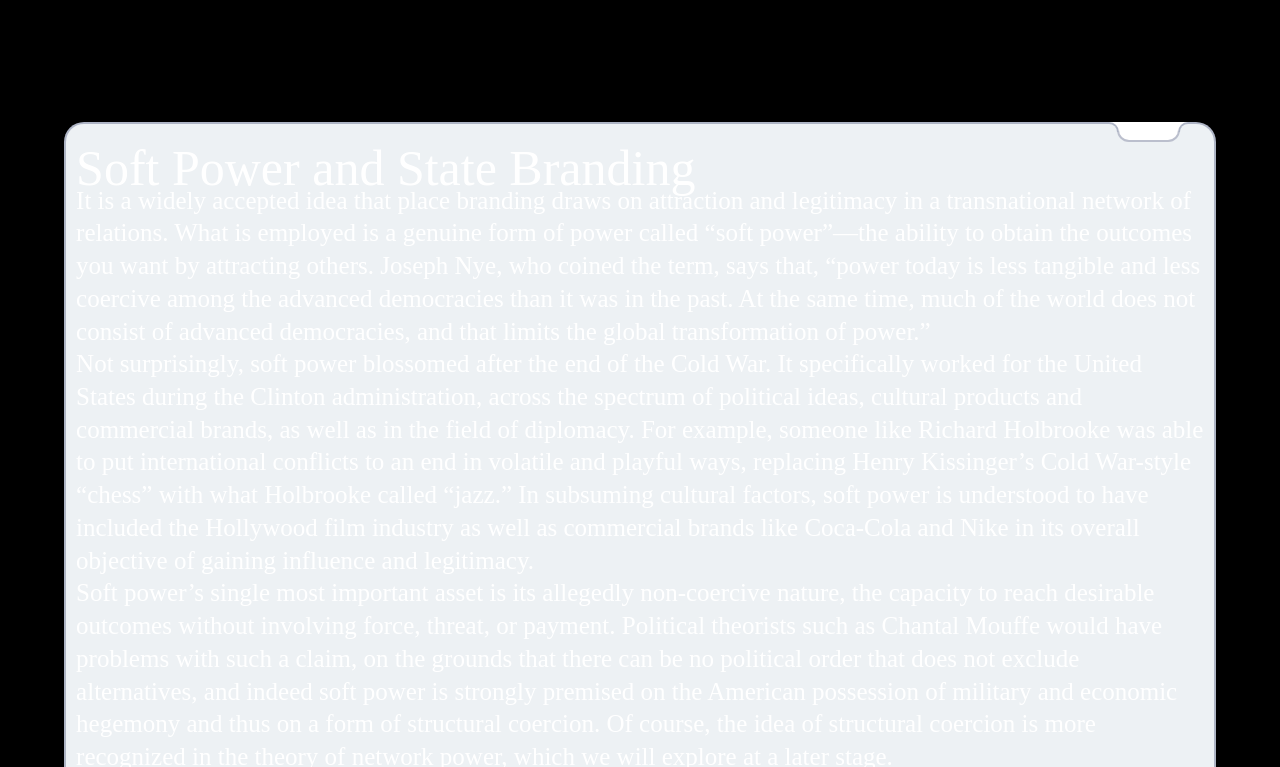
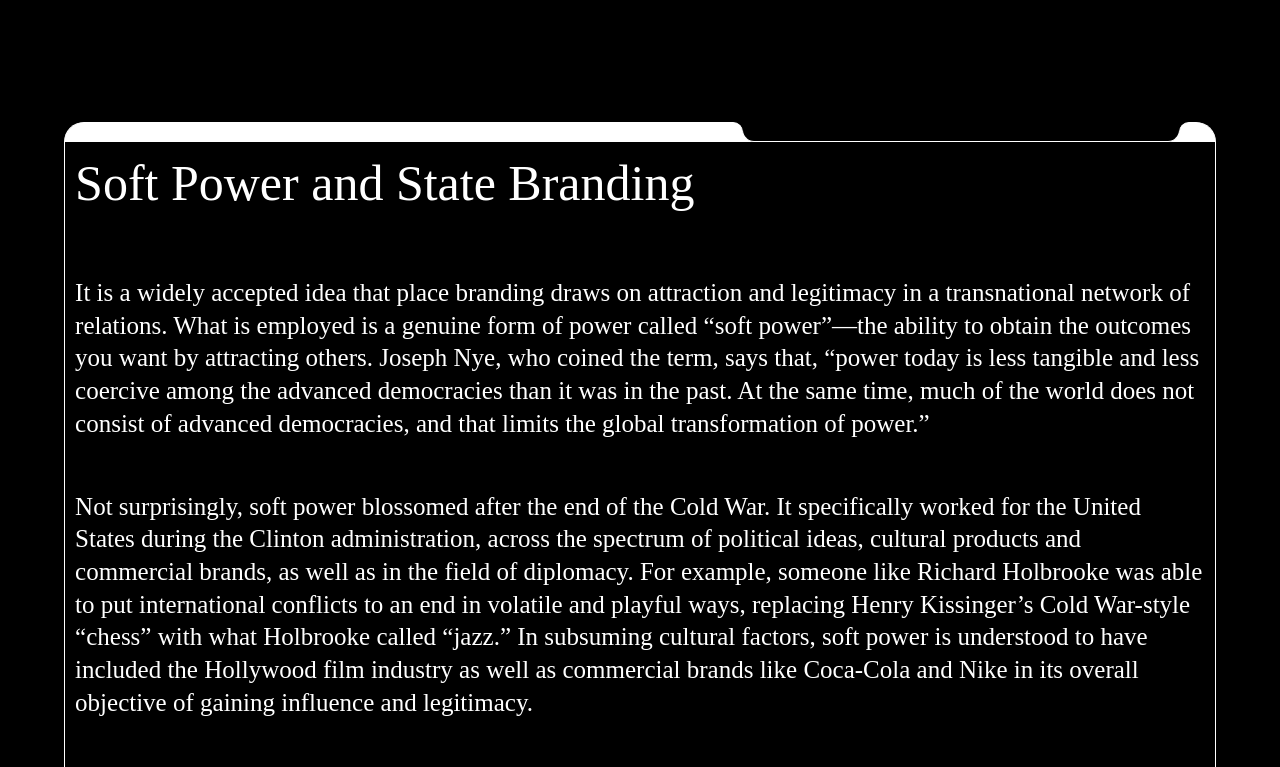
Before and after one commit to jonramesh/binding, a plain HTML site: page direction 1/index.html in a window 1280 px wide. Shown: the part 1100-1867 px from the top of the page. Drawn offline with Linux system fonts and the light colour scheme; a web font is replaced by a local one.

Commit message:
tweaked the stakc voerflow code

```diff
--- a/direction 1/index.html
+++ b/direction 1/index.html
@@ -169,7 +169,7 @@
 
 							<div class="left outer"></div>
       						<div class="left inner"></div>
-     						 <div class="label">Header</div>
+     						 <div class="label"></div>
      						 <div class="right inner"></div>
      						 <div class="right outer"></div>
 
--- a/styles/common.css
+++ b/styles/common.css
@@ -121,7 +121,7 @@ font-size:var(--size-h2)
 	flex-direction:column;
 	gap:2rem;
 
-	>.content{
+	.content{
 
 
 
@@ -140,7 +140,7 @@ font-size:var(--size-h2)
 			margin-block-end:calc(var(--size-root) * (2px));
 		}
 		>blockquote{
-			margin-block-end:calc(var(--size-root) * (.1));
+			margin-block-end:calc(var(--size-root) * (.1px));
 
 		}
 
@@ -292,10 +292,12 @@ Retrieved 2026-11-17, License - CC BY-SA 4.0
 */
 
 .card {
-  --bg-color: rgb(237, 241, 244);
+  --bg-color: black;
+  --bar-color:white;
+
   --card-corner: 20px;
   --tab-corner: 12px;
-  --border-width: 2px;
+  --border-width: 1px;
 
   display: flex;
   flex-direction: column;
@@ -306,8 +308,8 @@ Retrieved 2026-11-17, License - CC BY-SA 4.0
   flex: none;
   height: 20px;
   font: 12px sans-serif;
-  background-color: var(--bg-color);
-  border: var(--border-width) solid #0144;
+  background-color: var(--bar-color);
+  border: var(--border-width) solid white;
   border-bottom: none;
   border-radius: var(--card-corner) var(--card-corner) 0 0;
   position: relative;
@@ -315,7 +317,7 @@ Retrieved 2026-11-17, License - CC BY-SA 4.0
 .content {
   flex: auto;
   background-color: var(--bg-color);
-  border: var(--border-width) solid #0144;
+  border: var(--border-width) solid white;
   border-top: none;
   border-radius: 0 0 var(--card-corner) var(--card-corner);
   padding: 10px;
@@ -327,13 +329,14 @@ Retrieved 2026-11-17, License - CC BY-SA 4.0
   right: max(24px, var(--card-corner));
   top: calc(-1 * var(--border-width));
   height: 20px;
+  width:40%;
   display: flex;
   isolation: isolate;
 }
 /* border style */
 .inner::before, .outer::before, .label {
   border-width: var(--border-width);
-  border-color: #0144;
+  border-color: white;
 }
 /* tab curve elements */
 .inner, .outer {
@@ -346,8 +349,8 @@ Retrieved 2026-11-17, License - CC BY-SA 4.0
   inset: 0;
 }
 /* fills */
-.outer, .inner::before { background-color: white; }
-.inner, .outer::before { background-color: var(--bg-color); }
+.outer, .inner::before { background-color: black; }
+.inner, .outer::before { background-color: var(--bar-color); }
 /* align borders of neighboring elements */
 .outer {
   z-index: 1;
@@ -374,8 +377,9 @@ Retrieved 2026-11-17, License - CC BY-SA 4.0
   border-top-left-radius: var(--tab-corner);
 }
 .label {
+  flex:1;
   border-bottom-style: solid;
-  background-color: white;
+  background-color: black;
   display: flex;
   align-items: center;
   justify-content: center;
```
